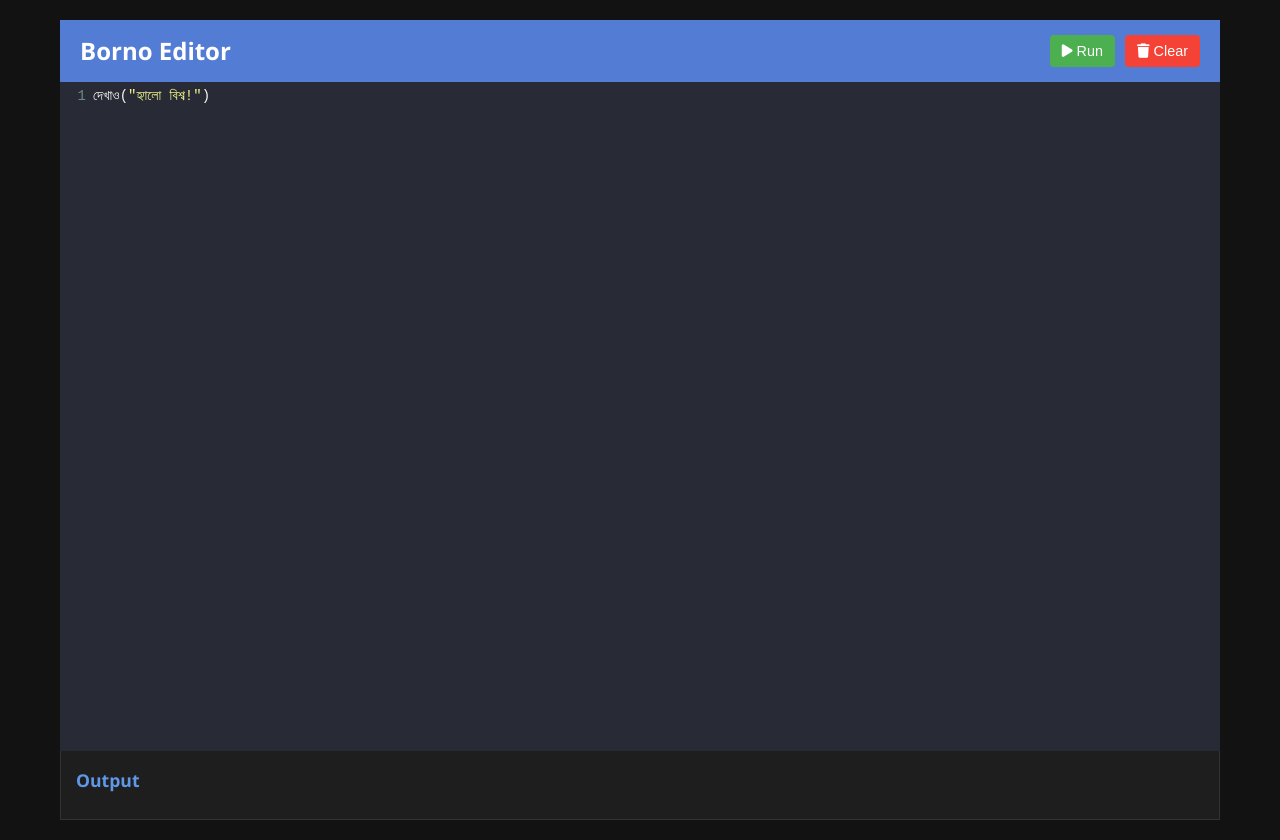
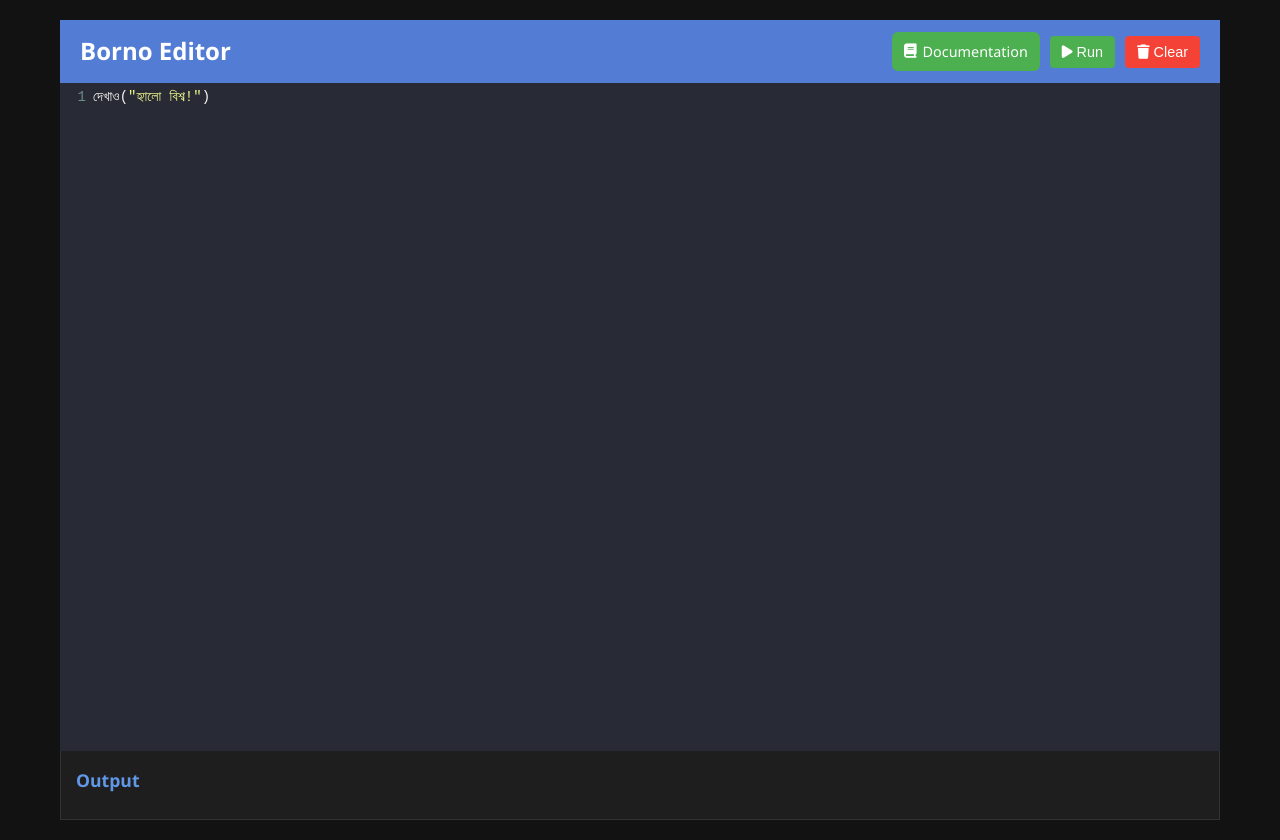
Before and after one commit to idcnys/borno, a plain HTML site: page index.html in a window 1280 px wide. Drawn offline with nearby package versions, Linux system fonts and the light colour scheme.

Commit message:
fix: add documentation link button on homepage

```diff
--- a/index.html
+++ b/index.html
@@ -19,6 +19,9 @@
             <div class="editor-header">
                 <h1 class="editor-title">Borno Editor</h1>
                 <div class="editor-controls">
+                    <a class="docs-btn" href="./docs/index.html">
+                        <i class="fas fa-book" aria-hidden="true"></i>Documentation
+                    </a>
                     <button class="run-btn" id="run"> <i class="fas fa-play" aria-hidden="true"></i> Run </button>
                     <button class="clear-btn" id="clear"><i class="fas fa-trash" aria-hidden="true"></i> Clear</button>
                 </div>
--- a/style.css
+++ b/style.css
@@ -88,6 +88,24 @@
         button.clear-btn:hover {
             background-color: #d32f2f;
         }
+        a.docs-btn {
+            display: inline-flex;
+            align-items: center;
+            padding: 8px 12px;
+            gap: 6px;
+            border-radius: 6px;
+            background-color: var(--success-color);
+            color: #fff;
+            text-decoration: none;
+            font: inherit;
+            font-size: 0.9rem;
+            transition: all 0.2s;
+        }
+        a.docs-btn:hover {
+            background-color: #d32f2f;
+            color: #fff;
+            text-decoration: none;
+        }
 
         .CodeMirror {
             height: 60vh;
```
